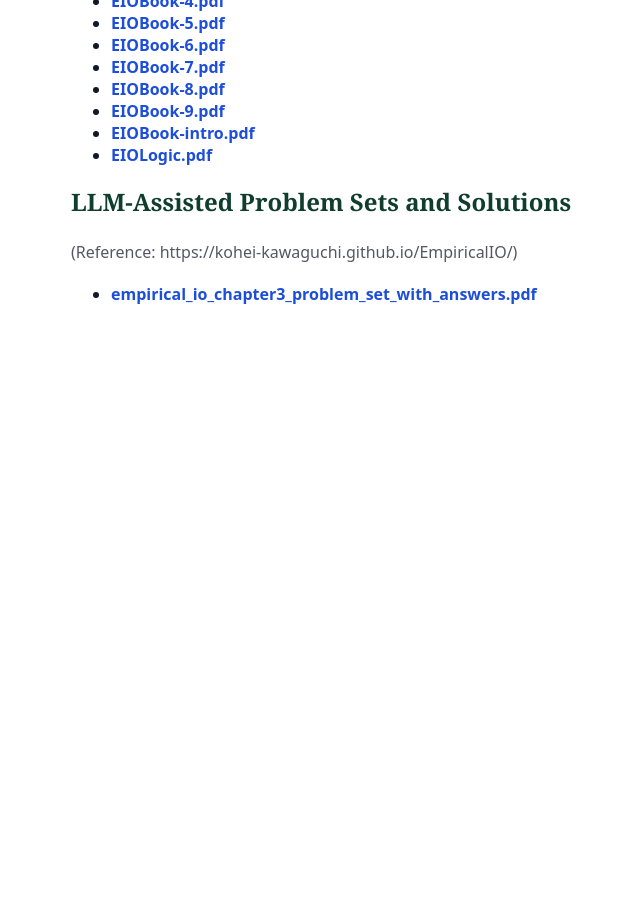
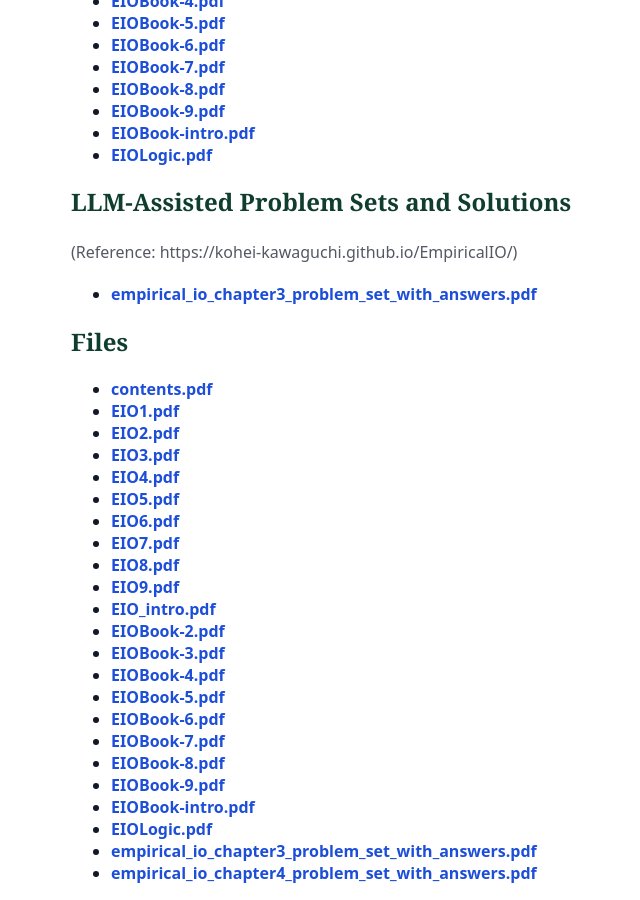
Before and after one commit to yaxinzn/study-archive, a Jekyll site: the page built from materials/eio/index.md, in a window 1280 px wide and 900 px high, scrolled down 650 px. Shown: the whole window, without its empty margins (9-649 px from the left). Built offline with Jekyll 4.4.1, drawn with Linux system fonts in a browser that asks for light colours; before the commit the page ends 971 px from its top, so only the background shows below that.

Commit message:
chore: auto-update subject indexes

```diff
--- a/materials/eio/index.md
+++ b/materials/eio/index.md
@@ -42,3 +42,30 @@ Demand estimation, cost/production, competition and conduct, entry/exit, identif
 (Reference: https://kohei-kawaguchi.github.io/EmpiricalIO/)
 - **[empirical_io_chapter3_problem_set_with_answers.pdf](empirical_io_chapter3_problem_set_with_answers.pdf)**
 <!-- AUTO-LIST-END -->
+
+## Files
+<!-- AUTO-LIST-START -->
+- **[contents.pdf](contents.pdf)**
+- **[EIO1.pdf](EIO1.pdf)**
+- **[EIO2.pdf](EIO2.pdf)**
+- **[EIO3.pdf](EIO3.pdf)**
+- **[EIO4.pdf](EIO4.pdf)**
+- **[EIO5.pdf](EIO5.pdf)**
+- **[EIO6.pdf](EIO6.pdf)**
+- **[EIO7.pdf](EIO7.pdf)**
+- **[EIO8.pdf](EIO8.pdf)**
+- **[EIO9.pdf](EIO9.pdf)**
+- **[EIO_intro.pdf](EIO_intro.pdf)**
+- **[EIOBook-2.pdf](EIOBook-2.pdf)**
+- **[EIOBook-3.pdf](EIOBook-3.pdf)**
+- **[EIOBook-4.pdf](EIOBook-4.pdf)**
+- **[EIOBook-5.pdf](EIOBook-5.pdf)**
+- **[EIOBook-6.pdf](EIOBook-6.pdf)**
+- **[EIOBook-7.pdf](EIOBook-7.pdf)**
+- **[EIOBook-8.pdf](EIOBook-8.pdf)**
+- **[EIOBook-9.pdf](EIOBook-9.pdf)**
+- **[EIOBook-intro.pdf](EIOBook-intro.pdf)**
+- **[EIOLogic.pdf](EIOLogic.pdf)**
+- **[empirical_io_chapter3_problem_set_with_answers.pdf](empirical_io_chapter3_problem_set_with_answers.pdf)**
+- **[empirical_io_chapter4_problem_set_with_answers.pdf](empirical_io_chapter4_problem_set_with_answers.pdf)**
+<!-- AUTO-LIST-END -->
```
